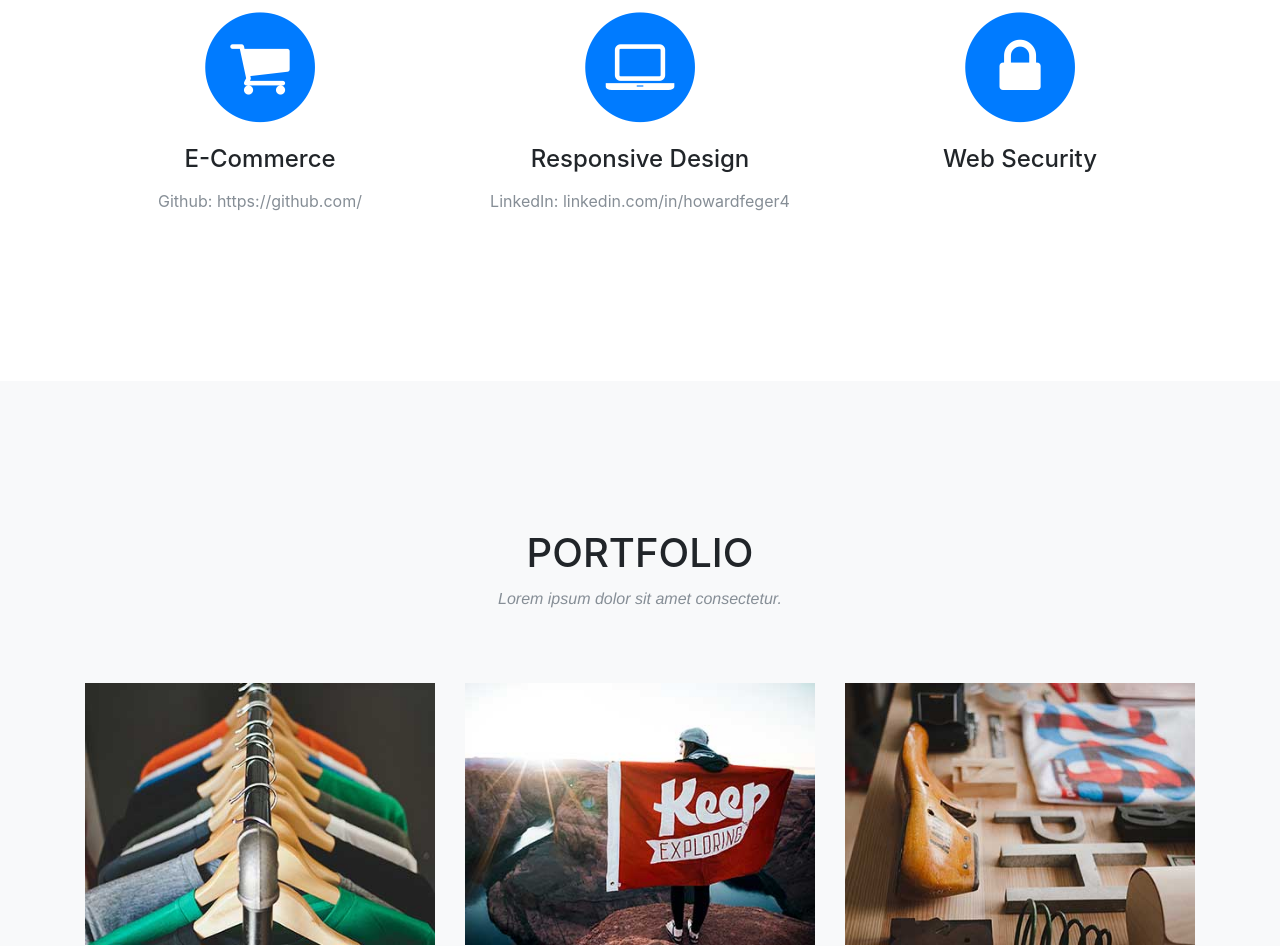
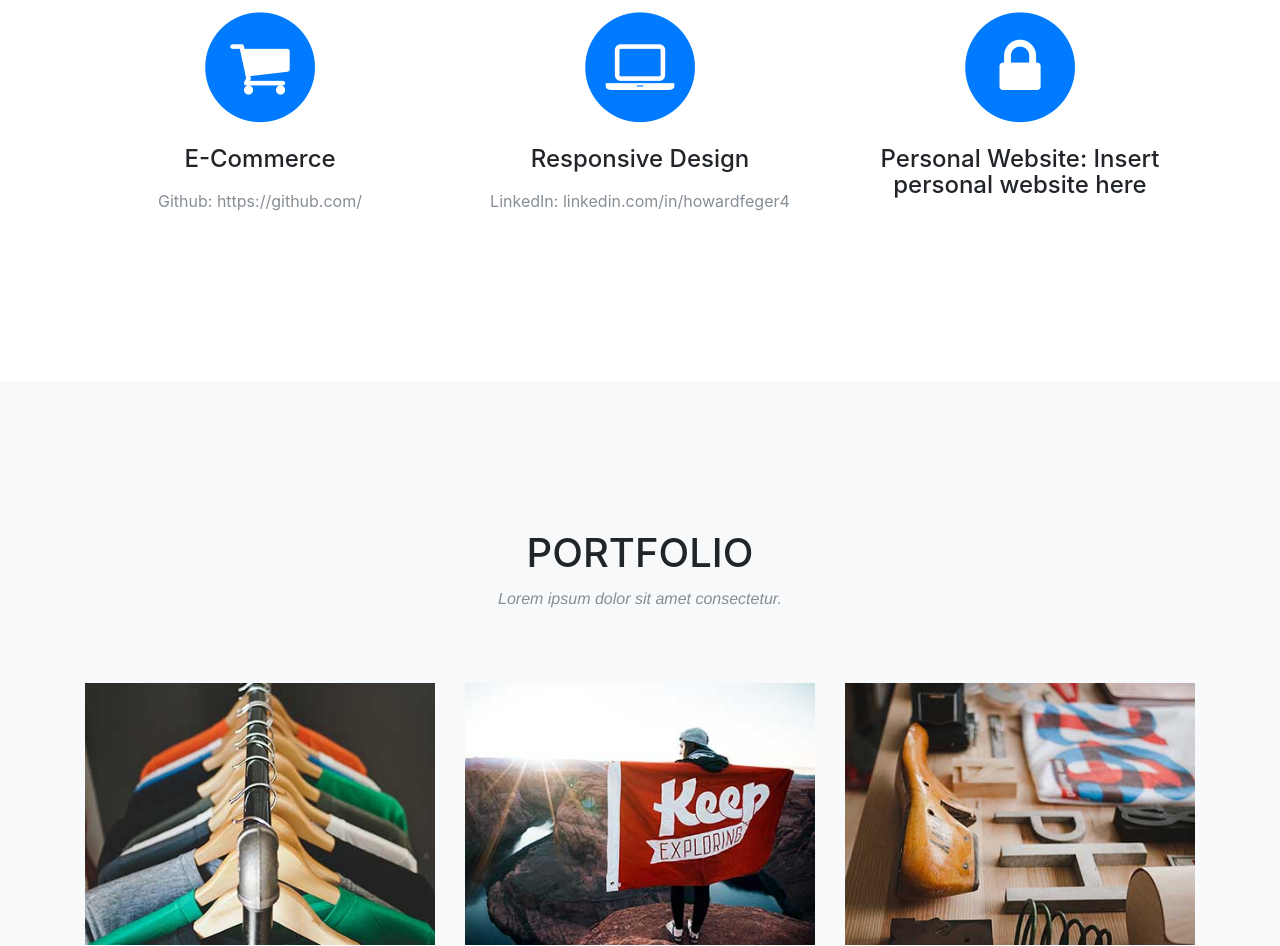
Before and after one commit to hfeger4/finalportfolio, a website with bundled scripts: page index.html in a window 1280 px wide. Shown: the part 1027-1973 px from the top of the page. Built offline with nearby package versions, Linux system fonts and the light colour scheme; a web font is replaced by a local one.

Commit message:
added section for personal website

```diff
--- a/index.html
+++ b/index.html
@@ -100,7 +100,7 @@
               <i class="fa fa-circle fa-stack-2x text-primary"></i>
               <i class="fa fa-lock fa-stack-1x fa-inverse"></i>
             </span>
-            <h4 class="service-heading">Web Security</h4>
+            <h4 class="service-heading">Personal Website: Insert personal website here</h4>
             <p class="text-muted"></p>
           </div>
         </div>
```
